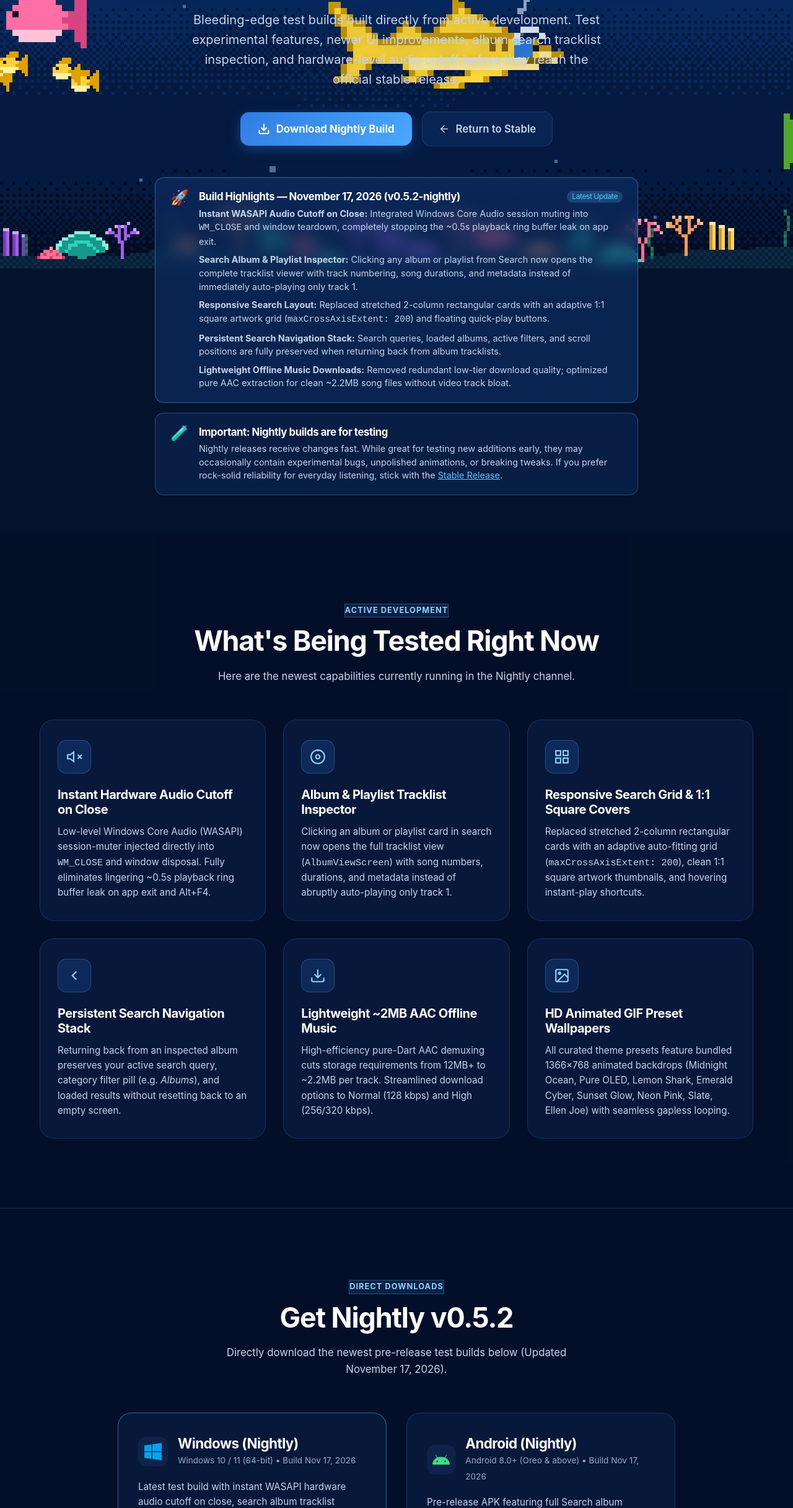
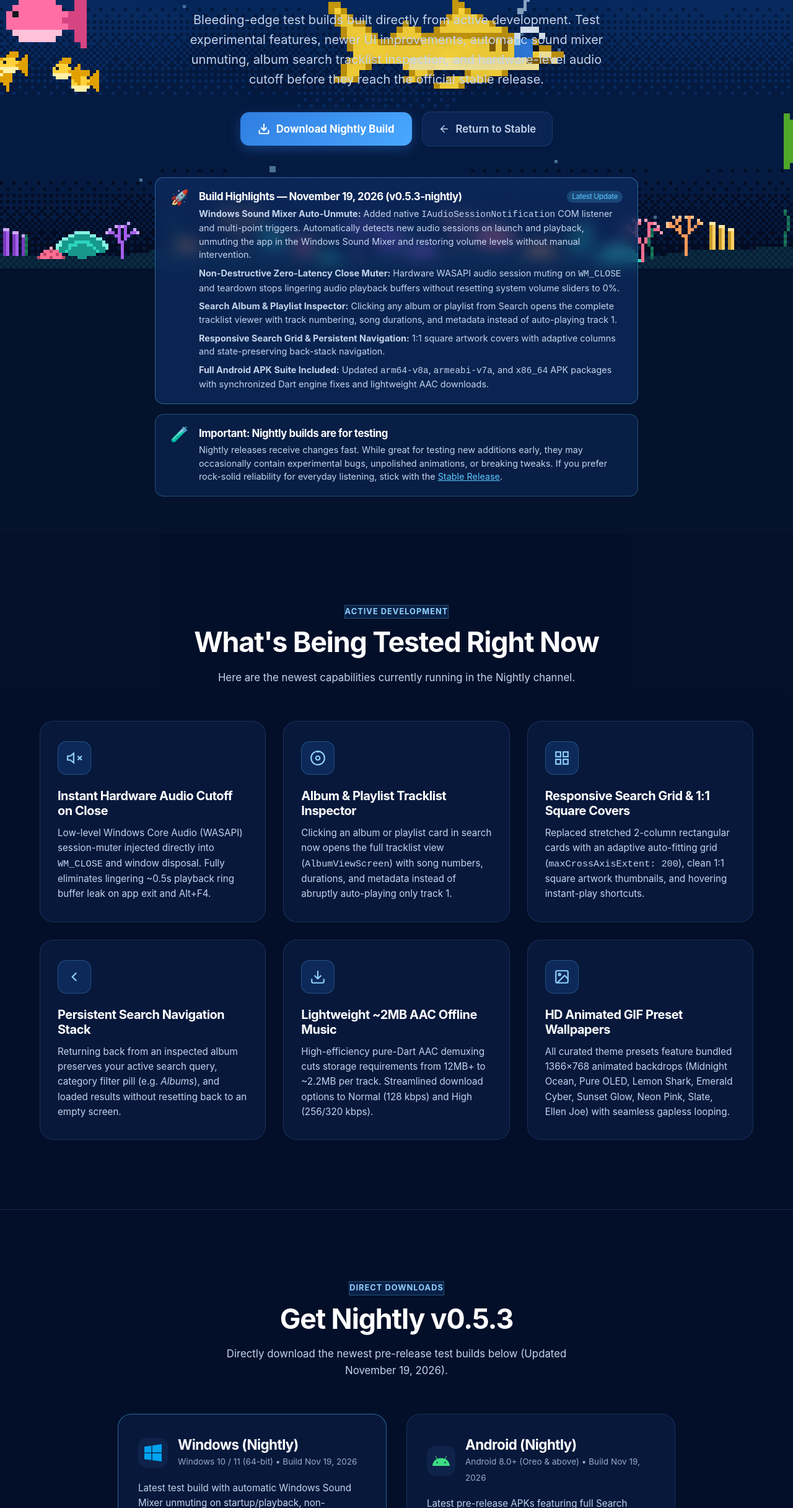
Before and after one commit to SharkyBurger/FinAudio-website, a plain HTML site: page nightly.html in a window 1280 px wide. Shown: the part 367-2800 px from the top of the page at 62% size. Drawn offline with Linux system fonts and the light colour scheme.

Commit message:
docs: update nightly page specs and release notes for Nov 19 build

```diff
--- a/nightly.html
+++ b/nightly.html
@@ -72,7 +72,7 @@
       <div class="hero-badge-wrap">
         <div class="hero-badge" style="background: rgba(92, 200, 255, 0.12); border-color: rgba(92, 200, 255, 0.35); color: #5cc8ff;">
           <span class="pulse-dot" style="background: #5cc8ff; box-shadow: 0 0 10px #5cc8ff;"></span>
-          <span>Experimental Channel • v0.5.2-nightly (Nov 17, 2026)</span>
+          <span>Experimental Channel • v0.5.3-nightly (Nov 19, 2026)</span>
         </div>
       </div>
 
@@ -83,7 +83,7 @@
 
       <p class="hero-subtitle">
         Bleeding-edge test builds built directly from active development.
-        Test experimental features, newer UI improvements, album search tracklist inspection, and hardware-level audio cutoff before they reach the official stable release.
+        Test experimental features, newer UI improvements, automatic sound mixer unmuting, album search tracklist inspection, and hardware-level audio cutoff before they reach the official stable release.
       </p>
 
       <div class="hero-cta">
@@ -109,23 +109,23 @@
         <div class="nightly-callout-icon">🚀</div>
         <div class="nightly-callout-body">
           <h4 style="display: flex; align-items: center; justify-content: space-between; flex-wrap: wrap; gap: 8px;">
-            <span>Build Highlights — November 17, 2026 (v0.5.2-nightly)</span>
+            <span>Build Highlights — November 19, 2026 (v0.5.3-nightly)</span>
             <span style="font-size: 0.75rem; padding: 2px 8px; border-radius: 12px; background: rgba(92, 200, 255, 0.2); color: #5cc8ff; font-weight: normal;">Latest Update</span>
           </h4>
           <p style="margin-bottom: 8px;">
-            <strong>Instant WASAPI Audio Cutoff on Close:</strong> Integrated Windows Core Audio session muting into <code>WM_CLOSE</code> and window teardown, completely stopping the ~0.5s playback ring buffer leak on app exit.
+            <strong>Windows Sound Mixer Auto-Unmute:</strong> Added native <code>IAudioSessionNotification</code> COM listener and multi-point triggers. Automatically detects new audio sessions on launch and playback, unmuting the app in the Windows Sound Mixer and restoring volume levels without manual intervention.
           </p>
           <p style="margin-bottom: 8px;">
-            <strong>Search Album & Playlist Inspector:</strong> Clicking any album or playlist from Search now opens the complete tracklist viewer with track numbering, song durations, and metadata instead of immediately auto-playing only track 1.
+            <strong>Non-Destructive Zero-Latency Close Muter:</strong> Hardware WASAPI audio session muting on <code>WM_CLOSE</code> and teardown stops lingering audio playback buffers without resetting system volume sliders to 0%.
           </p>
           <p style="margin-bottom: 8px;">
-            <strong>Responsive Search Layout:</strong> Replaced stretched 2-column rectangular cards with an adaptive 1:1 square artwork grid (<code>maxCrossAxisExtent: 200</code>) and floating quick-play buttons.
+            <strong>Search Album & Playlist Inspector:</strong> Clicking any album or playlist from Search opens the complete tracklist viewer with track numbering, song durations, and metadata instead of auto-playing track 1.
           </p>
           <p style="margin-bottom: 8px;">
-            <strong>Persistent Search Navigation Stack:</strong> Search queries, loaded albums, active filters, and scroll positions are fully preserved when returning back from album tracklists.
+            <strong>Responsive Search Grid & Persistent Navigation:</strong> 1:1 square artwork covers with adaptive columns and state-preserving back-stack navigation.
           </p>
           <p style="margin-bottom: 0;">
-            <strong>Lightweight Offline Music Downloads:</strong> Removed redundant low-tier download quality; optimized pure AAC extraction for clean ~2.2MB song files without video track bloat.
+            <strong>Full Android APK Suite Included:</strong> Updated <code>arm64-v8a</code>, <code>armeabi-v7a</code>, and <code>x86_64</code> APK packages with synchronized Dart engine fixes and lightweight AAC downloads.
           </p>
         </div>
       </div>
@@ -264,9 +264,9 @@
     <div class="container">
       <div class="section-header">
         <span class="section-tag">Direct Downloads</span>
-        <h2 class="section-title">Get Nightly v0.5.2</h2>
+        <h2 class="section-title">Get Nightly v0.5.3</h2>
         <p class="section-desc">
-          Directly download the newest pre-release test builds below (Updated November 17, 2026).
+          Directly download the newest pre-release test builds below (Updated November 19, 2026).
         </p>
       </div>
 
@@ -282,11 +282,11 @@
               </div>
               <div class="platform-info">
                 <h3>Windows (Nightly)</h3>
-                <span>Windows 10 / 11 (64-bit) • Build Nov 17, 2026</span>
+                <span>Windows 10 / 11 (64-bit) • Build Nov 19, 2026</span>
               </div>
             </div>
             <p class="download-card-desc">
-              Latest test build with instant WASAPI hardware audio cutoff on close, search album tracklist inspector, responsive 1:1 square artwork grid, and bundled animated GIF wallpapers.
+              Latest test build with automatic Windows Sound Mixer unmuting on startup/playback, non-destructive close muting, search album inspector, and bundled animated GIF wallpapers.
             </p>
           </div>
 
@@ -302,8 +302,8 @@
             </a>
             <div class="specs-list">
               <span>✓ Architecture: x64 Intel / AMD</span>
-              <span>✓ Per-User Install (No admin UAC needed)</span>
-              <span>✓ Channel: Nightly Testing (Build Nov 17, 2026)</span>
+              <span>✓ Auto-Unmutes Windows Mixer on launch</span>
+              <span>✓ Channel: Nightly Testing (Build Nov 19, 2026)</span>
             </div>
           </div>
         </div>
@@ -319,11 +319,11 @@
               </div>
               <div class="platform-info">
                 <h3>Android (Nightly)</h3>
-                <span>Android 8.0+ (Oreo & above) • Build Nov 17, 2026</span>
+                <span>Android 8.0+ (Oreo & above) • Build Nov 19, 2026</span>
               </div>
             </div>
             <p class="download-card-desc">
-              Pre-release APK featuring full Search album tracklist viewer, persistent back-stack history, and high-efficiency offline audio caching.
+              Latest pre-release APKs featuring full Search album tracklist viewer, updated audio channel safeguards, and high-efficiency offline audio caching.
             </p>
           </div>
 
```
